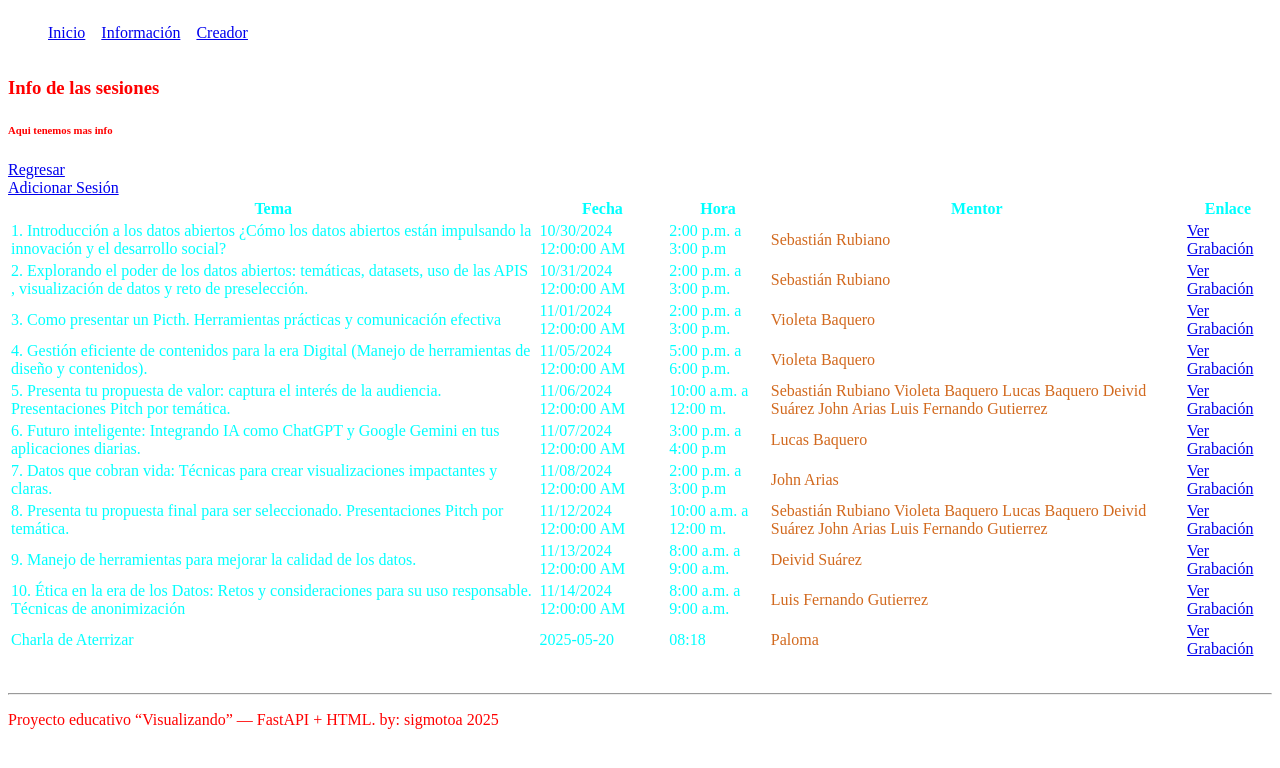
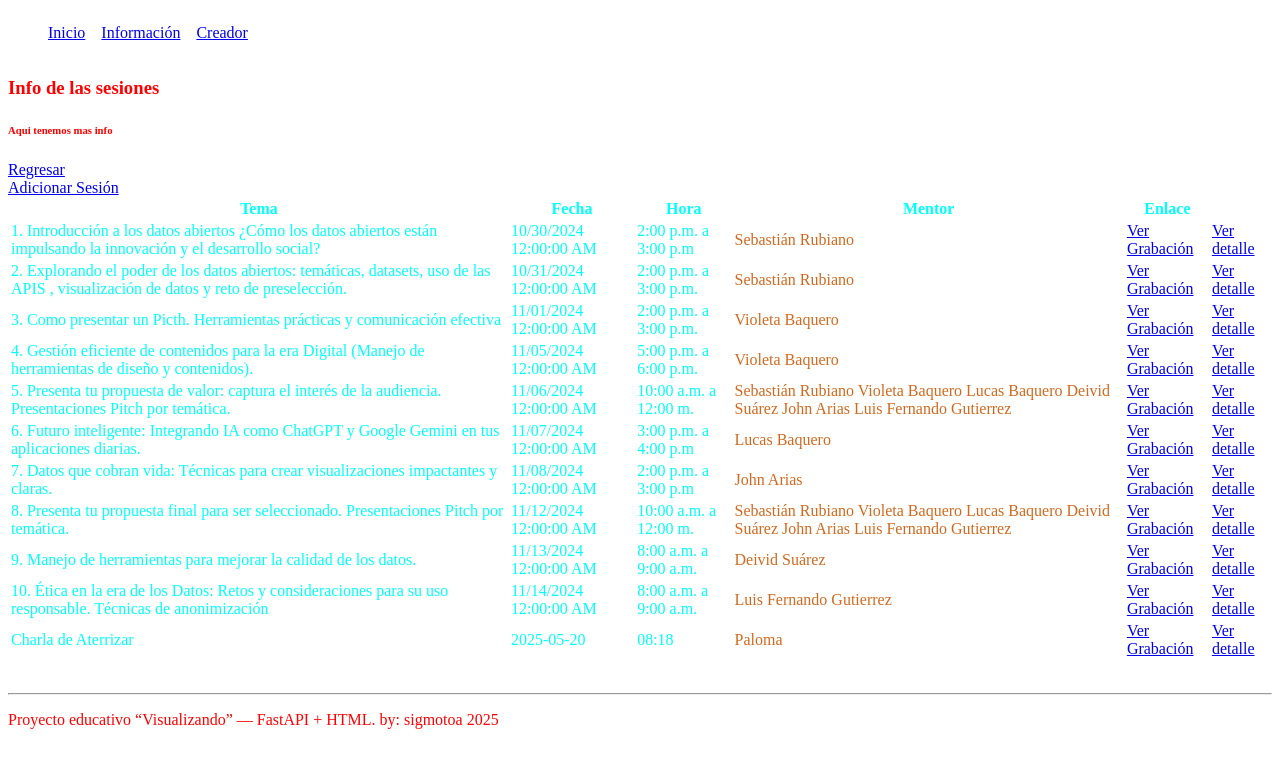
Before and after one commit to sigmotoa/dev_html, a FastAPI app: page /info in a window 1280 px wide. Shown: the top 768 px of the page. Run offline with FastAPI, Linux system fonts and the light colour scheme.

Commit message:
Add a link option, to go to details page

```diff
--- a/templates/info.html
+++ b/templates/info.html
@@ -25,6 +25,7 @@
         <td>{{ sesion.Hora }}</td>
         <td style="color: chocolate">  {{ sesion.Mentor }}</td>
         <td> <a href="{{ sesion.Enlace }}">Ver Grabación</a></td>
+        <td><a href="/detail/{{ loop.index0 }}">Ver detalle</a></td>
 
     </tr>
     {% endfor %}
```
